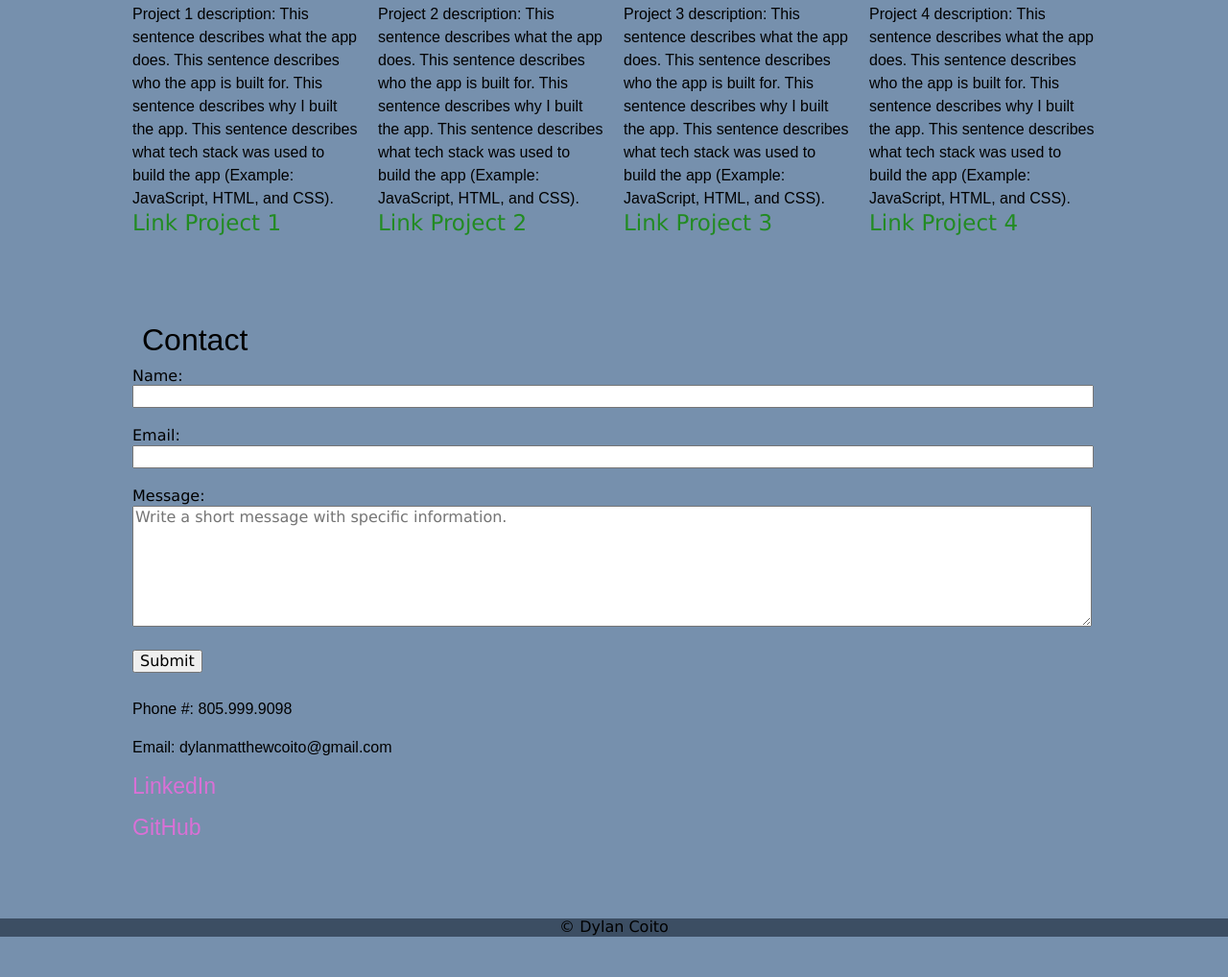
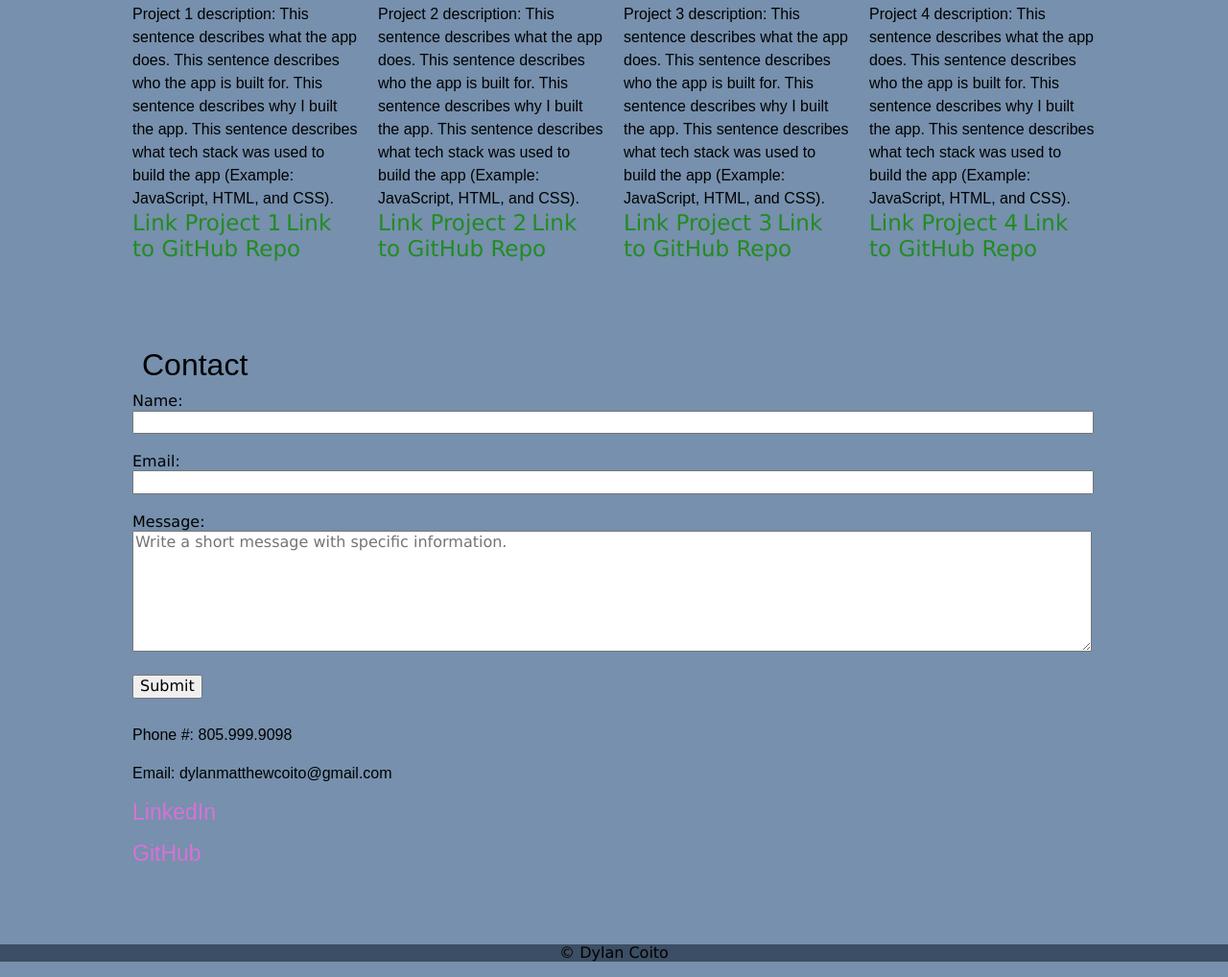
Before and after one commit to dylanmatthewcoito/Completing-Your-Portfolio-, a plain HTML site: page index.html in a window 1280 px wide. Shown: the part 1315-2333 px from the top of the page at 96% size. Before the commit the page ends 2307 px from the top, so only its background shows below. Drawn offline with nearby package versions, Linux system fonts and the light colour scheme; a script that the page names is missing.

Commit message:
Update index.html

```diff
--- a/index.html
+++ b/index.html
@@ -73,25 +73,29 @@
           <h3>Project 1</h3>
           <p>Project 1 description: This sentence describes what the app does. This sentence describes who the app is built for. This sentence describes why I built the app. This sentence describes what tech stack was used to build the app (Example: JavaScript, HTML, and CSS).</p>
           <a href="" target="_blank">Link Project 1</a>
-        </div>
+          <a href="" target="_blank">Link to GitHub Repo</a>
+          </div>
         <div class="item">
           <img src="rio-dell.jpeg" alt="Riverview" class="rounded">
           <h3>Project 2</h3>
           <p>Project 2 description: This sentence describes what the app does. This sentence describes who the app is built for. This sentence describes why I built the app. This sentence describes what tech stack was used to build the app (Example: JavaScript, HTML, and CSS).</p>
           <a href="" target="_blank">Link Project 2</a>
-        </div>
+          <a href="" target="_blank">Link to GitHub Repo</a>
+          </div>
         <div class="item">
           <img src="rio-dell.jpeg" alt="Riverview" class="rounded">
           <h3>Project 3</h3>
           <p>Project 3 description: This sentence describes what the app does. This sentence describes who the app is built for. This sentence describes why I built the app. This sentence describes what tech stack was used to build the app (Example: JavaScript, HTML, and CSS).</p>
           <a href="" target="_blank">Link Project 3</a>
-        </div>
+          <a href="" target="_blank">Link to GitHub Repo</a>
+          </div>
         <div class="item">
           <img src="rio-dell.jpeg" alt="Riverview" class="rounded">
           <h3>Project 4</h3>
           <p>Project 4 description: This sentence describes what the app does. This sentence describes who the app is built for. This sentence describes why I built the app. This sentence describes what tech stack was used to build the app (Example: JavaScript, HTML, and CSS).</p>
           <a href="" target="_blank">Link Project 4</a>
-        </div>
+          <a href="" target="_blank">Link to GitHub Repo</a>
+          </div>
       </div>
       </article>
 
```
